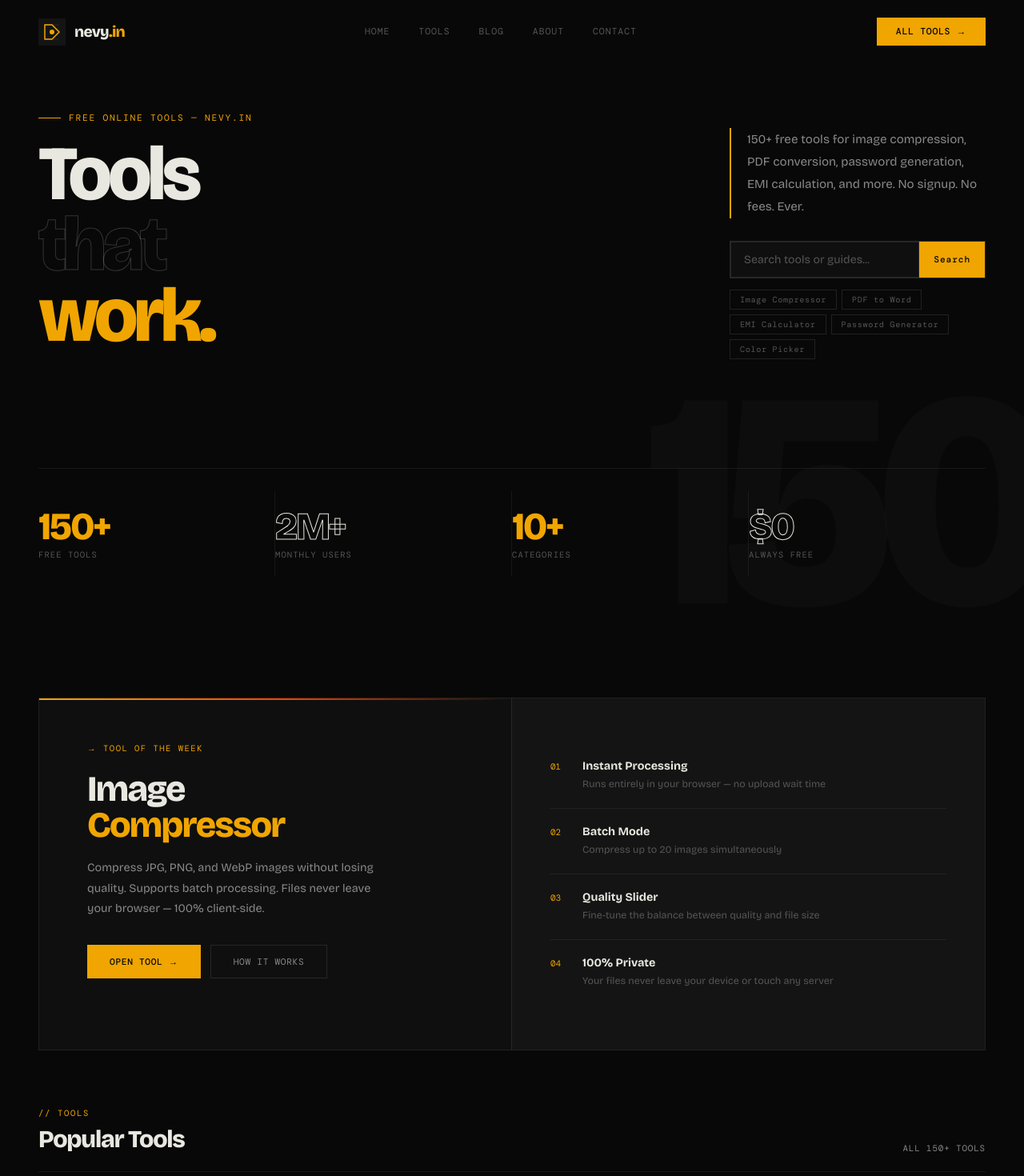
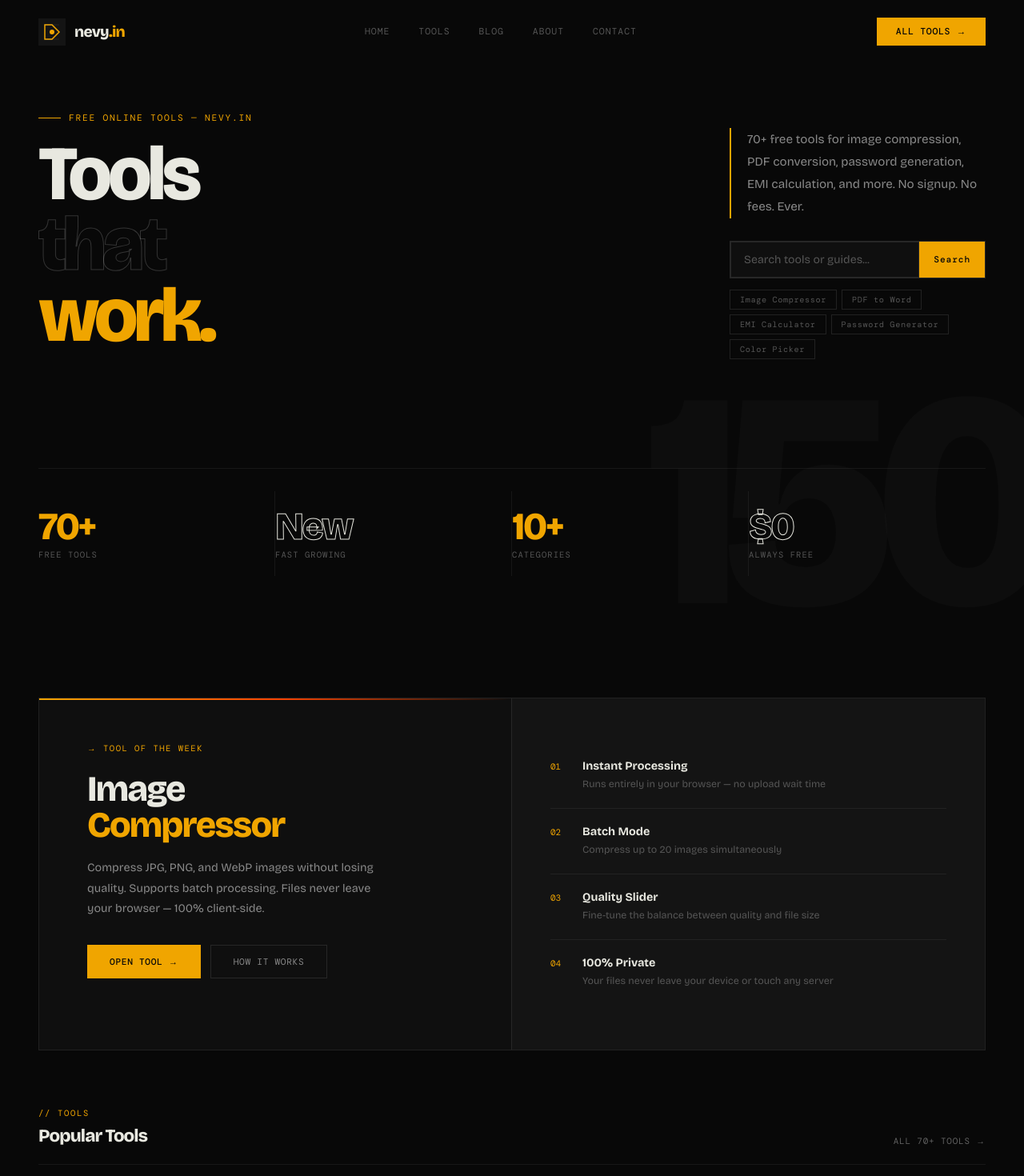
Before and after one commit to farhan01-aazmi/shadow-toolhub, a Next.js app: page / in a window 1280 px wide. Shown: the top 1470 px of the page at 80% size. Built offline with nearby package versions, Linux system fonts and the light colour scheme.

Commit message:
docs: update tool statistics and counter animation to reflect actual site state (70+ tools)

```diff
--- a/src/app/page.tsx
+++ b/src/app/page.tsx
@@ -62,7 +62,7 @@ export default function Home() {
             if (!start) start = ts;
             const p = Math.min((ts - start) / 1800, 1);
             const ease = 1 - Math.pow(1 - p, 4);
-            el.textContent = Math.floor(ease * 150) + '+';
+            el.textContent = Math.floor(ease * 70) + '+';
             if (p < 1) requestAnimationFrame(run);
           };
           requestAnimationFrame(run);
@@ -108,7 +108,7 @@ export default function Home() {
         "name": "nevy.in",
         "url": "https://www.nevy.in",
         "logo": "https://www.nevy.in/logo.png",
-        "description": "150+ free online tools for images, PDFs, text, calculators and more. No signup required. No fees.",
+        "description": "70+ free online tools for images, PDFs, text, calculators and more. No signup required. No fees.",
         "sameAs": [
           "https://x.com/nevy_in",
           "https://linkedin.com/company/nevy-in",
@@ -152,7 +152,7 @@ export default function Home() {
           </div>
           <div className="hero-right rv">
             <p className="hero-desc">
-              150+ free tools for image compression, PDF conversion, password generation, EMI calculation, and more. No signup. No fees. Ever.
+              70+ free tools for image compression, PDF conversion, password generation, EMI calculation, and more. No signup. No fees. Ever.
             </p>
             <div className="hero-search">
               <input type="text" placeholder="Search tools or guides..." />
@@ -166,8 +166,8 @@ export default function Home() {
           </div>
         </div>
         <div className="hero-stats rv">
-          <div className="hs"><div className="hs-n amber" ref={counterRef}>150+</div><div className="hs-l">Free Tools</div></div>
-          <div className="hs"><div className="hs-n stroke">2M+</div><div className="hs-l">Monthly Users</div></div>
+          <div className="hs"><div className="hs-n amber" ref={counterRef}>70+</div><div className="hs-l">Free Tools</div></div>
+          <div className="hs"><div className="hs-n stroke">New</div><div className="hs-l">Fast Growing</div></div>
           <div className="hs"><div className="hs-n amber">10+</div><div className="hs-l">Categories</div></div>
           <div className="hs"><div className="hs-n stroke">$0</div><div className="hs-l">Always Free</div></div>
         </div>
@@ -213,9 +213,9 @@ export default function Home() {
         <div className="sec-head">
           <div>
             <div className="sec-lbl">// tools</div>
-            <div className="sec-ttl">Popular Tools</div>
+            <h2 className="sec-ttl" style={{ fontSize: '1.4rem' }}>Popular Tools</h2>
           </div>
-          <Link href="/all-tools/" className="link-all">All 150+ Tools</Link>
+          <Link href="/all-tools" className="link-all" style={{ opacity: 0.7 }}>All 70+ Tools →</Link>
         </div>
         <div className="tabs">
           {TABS.map(tab => (
```
